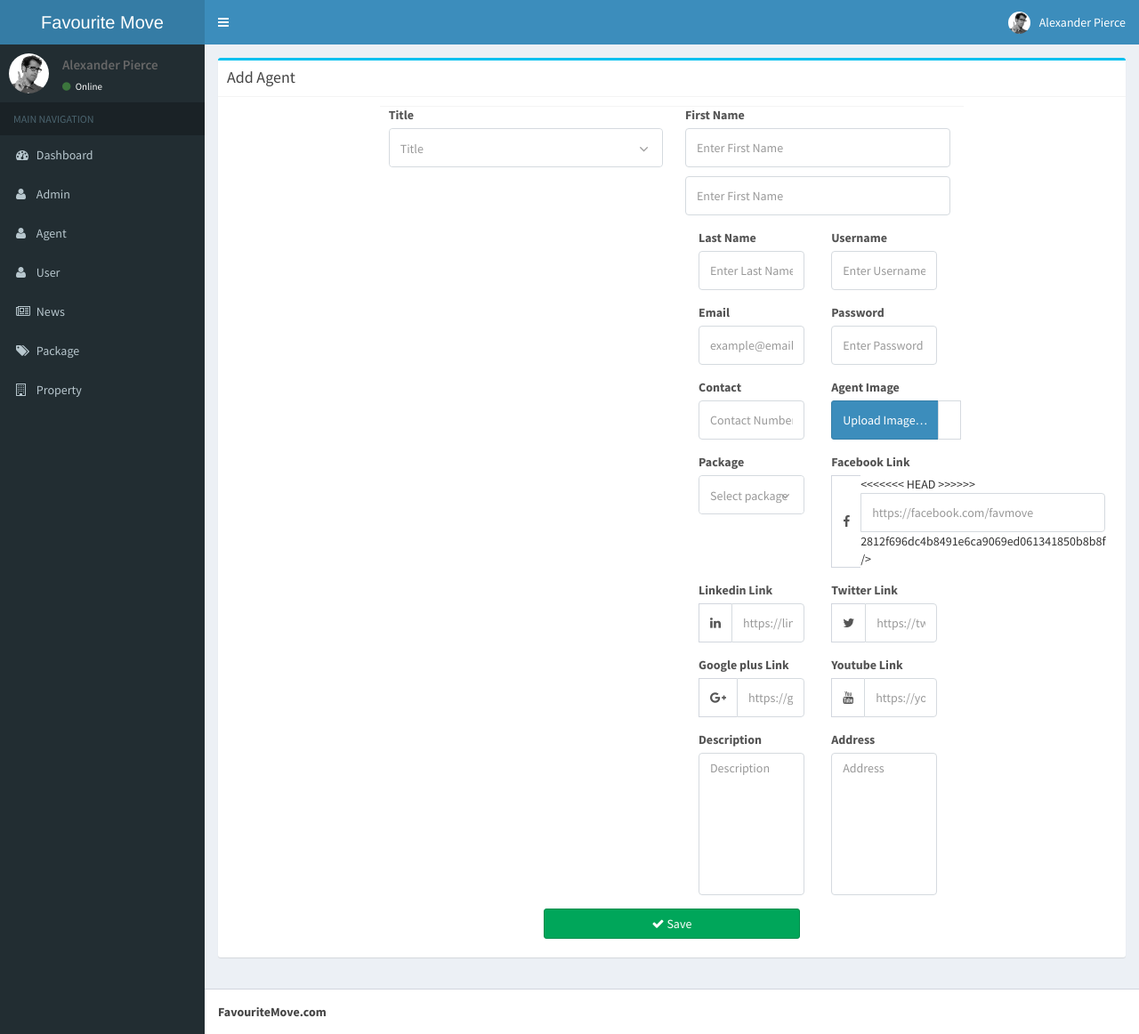
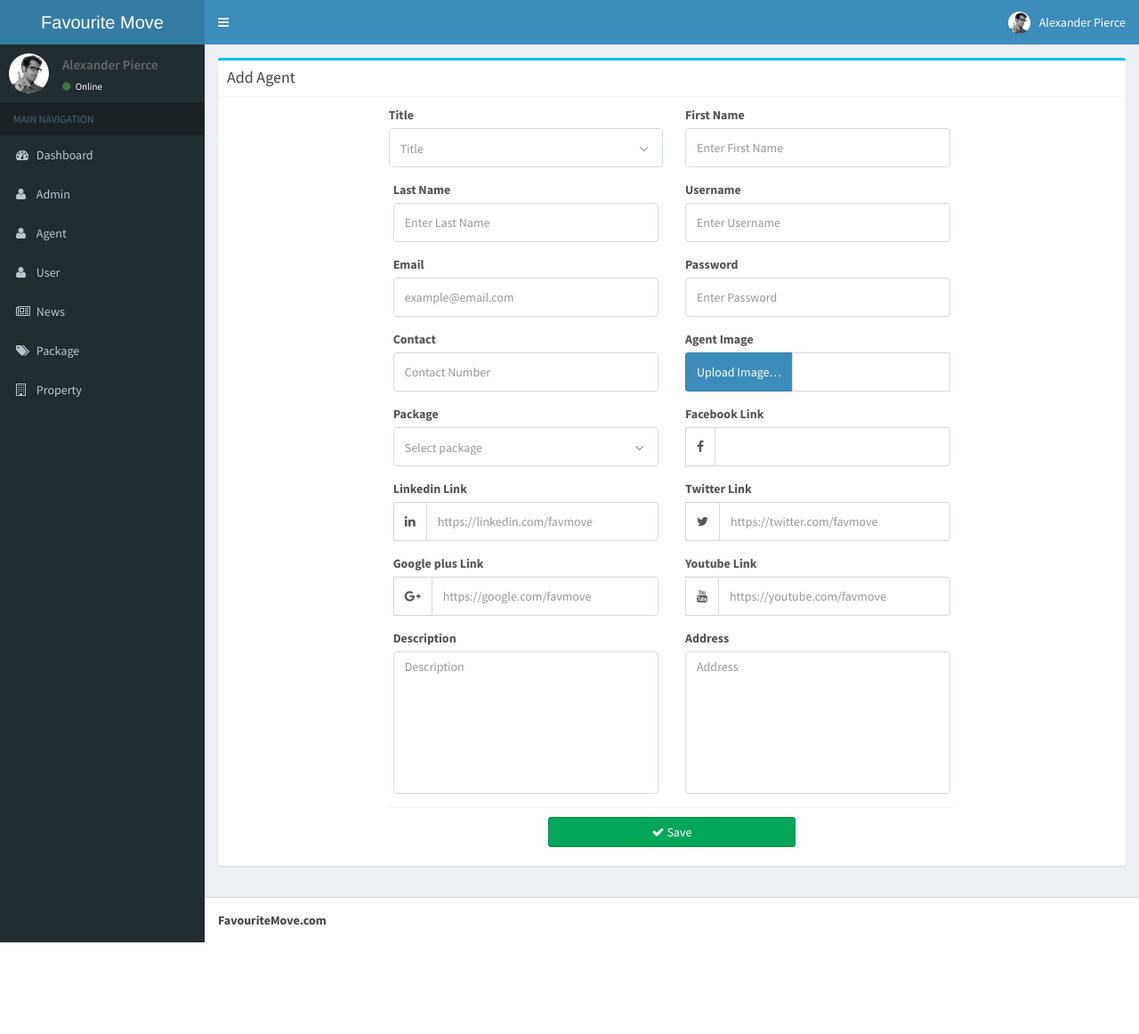
Before and after one commit to qasim902/favmove1, a CodeIgniter app: page /favmove1/agent/add in a window 1280 px wide. Shown: the whole page at 89% size. After the commit the page ends 1059 px from the top, so only its background shows below. Run offline with CodeIgniter, Linux system fonts and the light colour scheme; data that the repository does not hold is empty; some libraries are stand-ins or nearby versions.

Commit message:
add page

```diff
--- a/application/views/agent/add.php
+++ b/application/views/agent/add.php
@@ -29,10 +29,6 @@
 
 								<div class="form-group">
 									<input type="text"  placeholder="Enter First Name" name="fname" value="<?php echo $this->input->post('name'); ?>" class="form-control" id="name" />
-
-								<div class="form-group">
-									<input type="text"  placeholder="Enter First Name" name="name" value="<?php echo $this->input->post('name'); ?>" class="form-control" id="name" />
-
 								</div>
 								<span class="text-danger">
 									<?php echo validation_errors('fname'); ?>
@@ -161,11 +157,7 @@
 								<div class="form-group">
 									<div class="input-group">
 										<span class="input-group-addon"><i class="fa fa-facebook" aria-hidden="true"></i></span>
-<<<<<<< HEAD
 										<input type="text" name="fb_link" value="<?php echo $this->input->post('fb_link'); ?>" class="form-control" id="fb_link"
-=======
-										<input type="text" placeholder="https://facebook.com/favmove" autofocus name="fb_link" value="<?php echo $this->input->post('fb_link'); ?>" class="form-control" id="fb_link"
->>>>>>> 2812f696dc4b8491e6ca9069ed061341850b8b8f
 										/>
 									</div>
 									<span class="text-danger">
```
